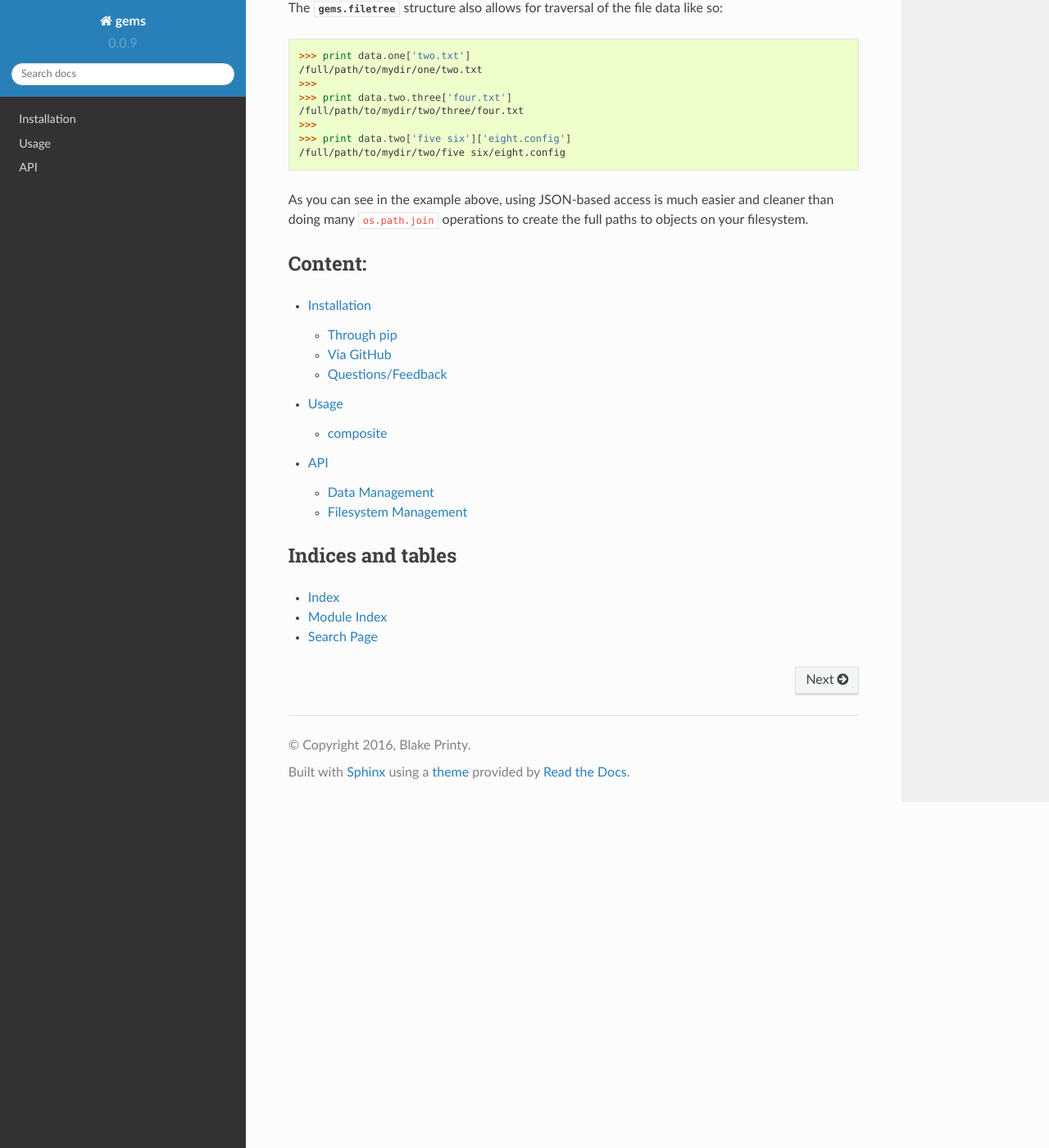
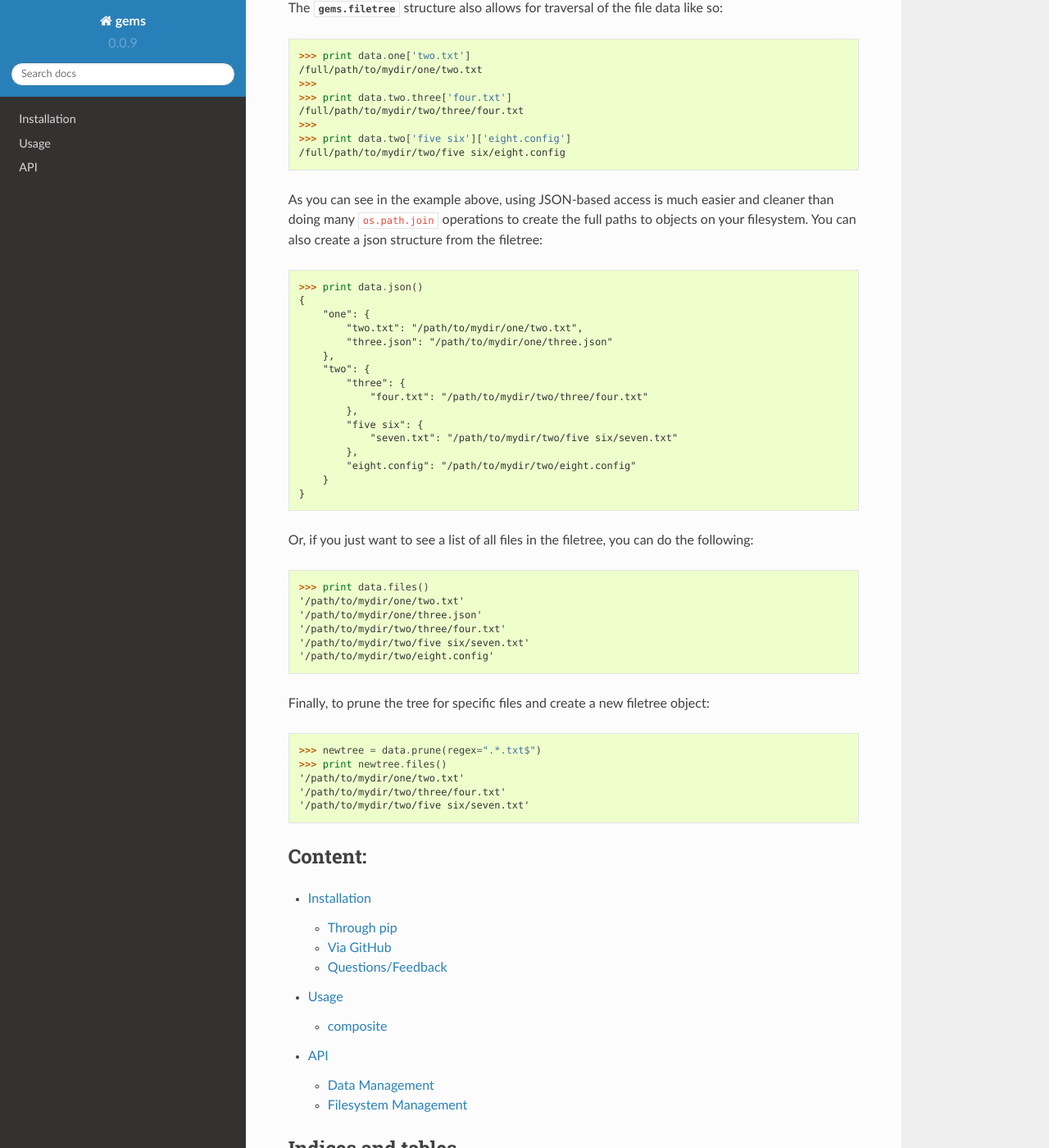
Before and after one commit to bprinty/gems, a Sphinx documentation site: the page built from docs/index.rst, in a window 1280 px wide and 1400 px high, scrolled down 2681 px. Shown: the whole window at 82% size. Built offline with Sphinx 7.4.7 and the Read the Docs theme 2.0.0, drawn with Linux system fonts in a browser that asks for light colours; formulas are drawn with MathJax 3.

Commit message:
added ability to list files and prune file tree objects

```diff
--- a/docs/index.rst
+++ b/docs/index.rst
@@ -150,7 +150,47 @@ The :class:`gems.filetree` structure also allows for traversal of the file data
     >>> print data.two['five six']['eight.config']
     /full/path/to/mydir/two/five six/eight.config
 
-As you can see in the example above, using JSON-based access is much easier and cleaner than doing many ``os.path.join`` operations to create the full paths to objects on your filesystem.
+As you can see in the example above, using JSON-based access is much easier and cleaner than doing many ``os.path.join`` operations to create the full paths to objects on your filesystem. You can also create a json structure from the filetree:
+
+.. code-block:: python
+
+    >>> print data.json()
+    {
+        "one": {
+            "two.txt": "/path/to/mydir/one/two.txt",
+            "three.json": "/path/to/mydir/one/three.json"
+        },
+        "two": {
+            "three": {
+                "four.txt": "/path/to/mydir/two/three/four.txt"
+            },
+            "five six": {
+                "seven.txt": "/path/to/mydir/two/five six/seven.txt"
+            },
+            "eight.config": "/path/to/mydir/two/eight.config"
+        }
+    }
+
+Or, if you just want to see a list of all files in the filetree, you can do the following:
+
+.. code-block:: python
+
+    >>> print data.files()
+    '/path/to/mydir/one/two.txt'
+    '/path/to/mydir/one/three.json'
+    '/path/to/mydir/two/three/four.txt'
+    '/path/to/mydir/two/five six/seven.txt'
+    '/path/to/mydir/two/eight.config'
+
+Finally, to prune the tree for specific files and create a new filetree object:
+
+.. code-block:: python
+
+    >>> newtree = data.prune(regex=".*.txt$")
+    >>> print newtree.files()
+    '/path/to/mydir/one/two.txt'
+    '/path/to/mydir/two/three/four.txt'
+    '/path/to/mydir/two/five six/seven.txt'
 
 
 Content:
```
Also changed, not shown: docs/usage.rst (+41 -1 lines), 2 other files.
